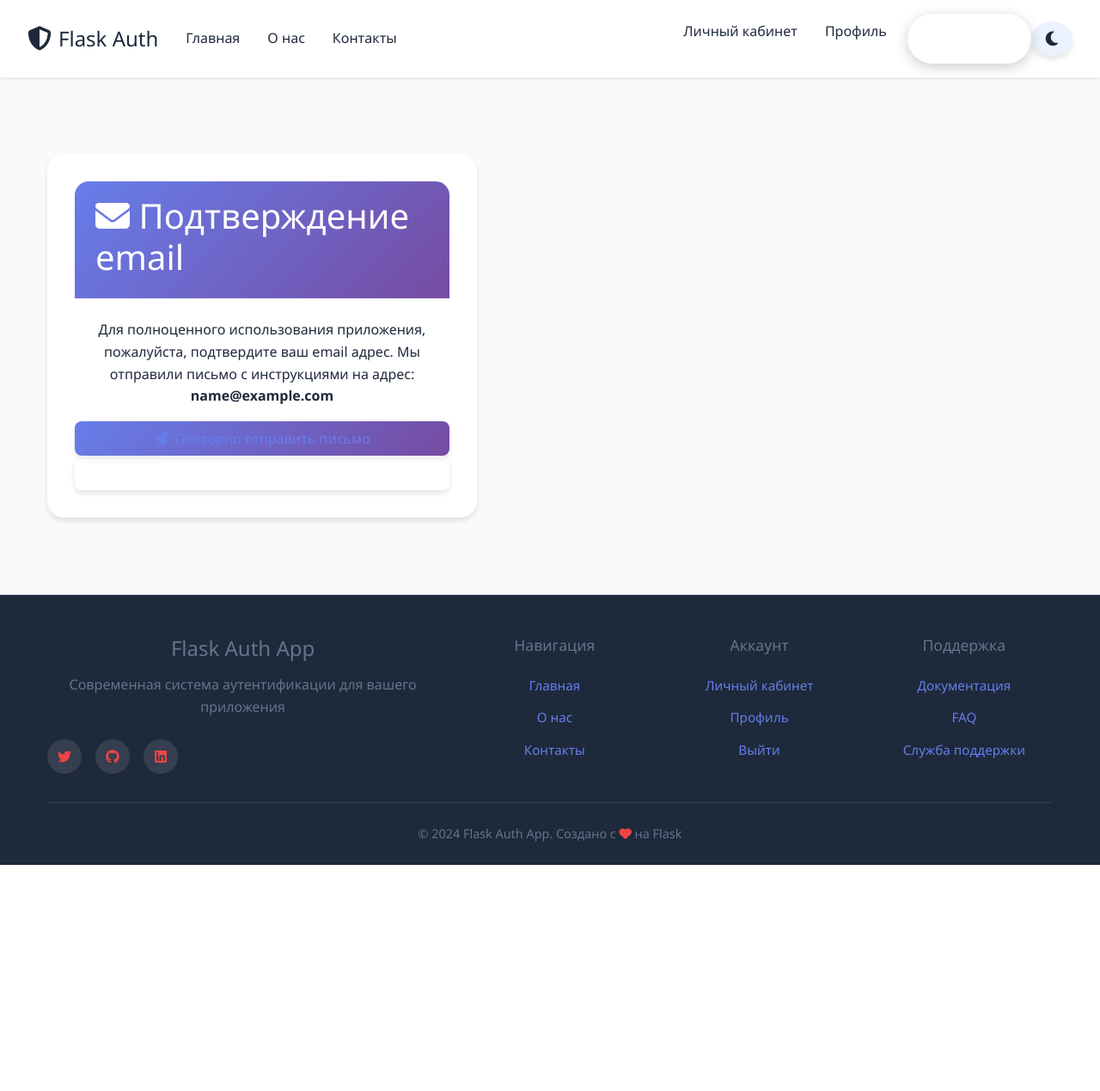
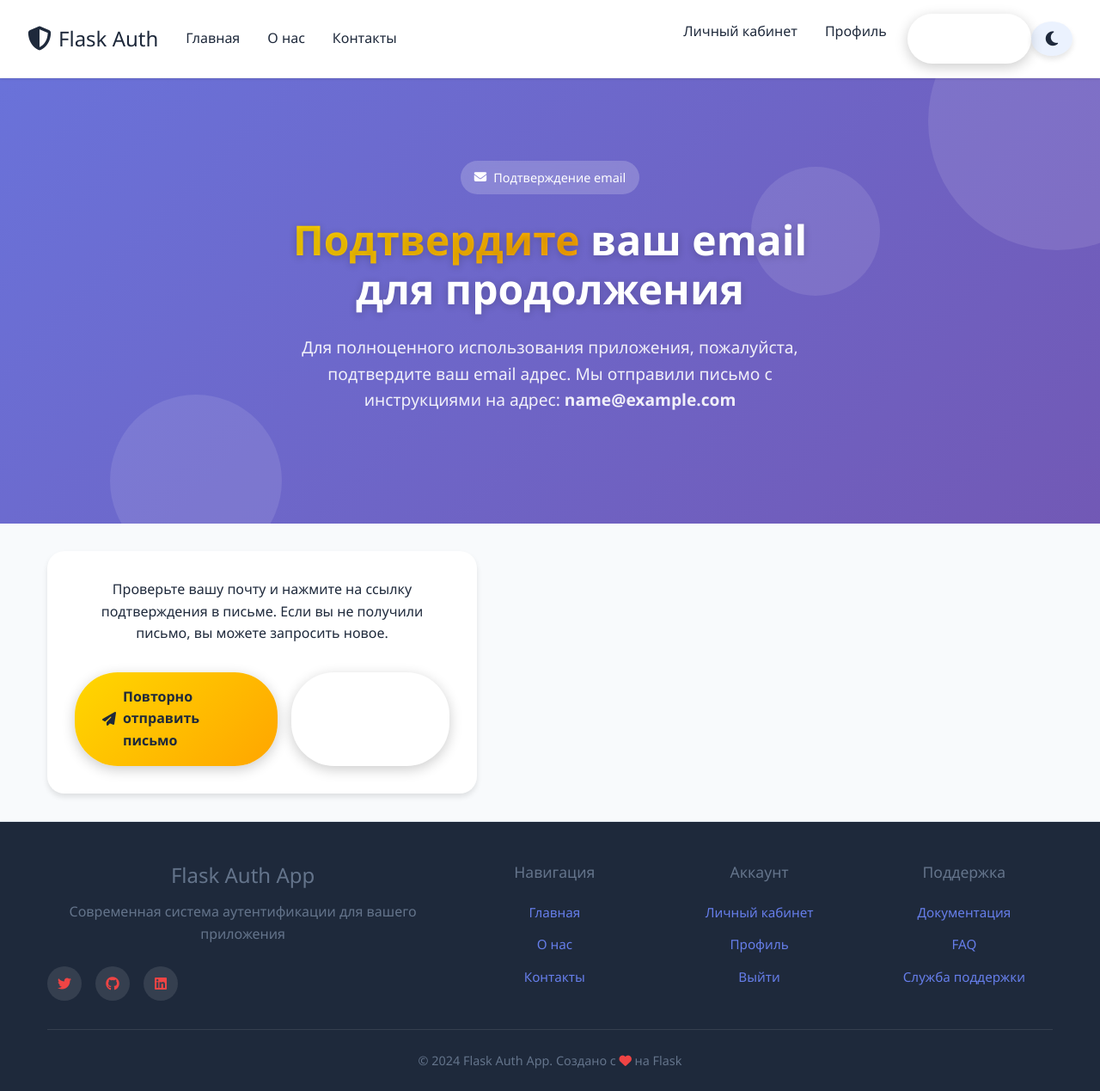
Before and after one commit to QuadDarv1ne/flask_auth_app_new, a Flask app: page /unconfirmed in a window 1280 px wide. Shown: the whole page at 86% size. Before the commit the page ends 1006 px from the top, so only its background shows below. Run offline with Flask 3, Linux system fonts and the light colour scheme; a user stored in the database is signed in; tables that the repository leaves empty hold one stand-in row (values such as "Sample post"); some libraries are stand-ins or nearby versions.

Commit message:
modified:   static/css/styles.css 	modified:   templates/auth/unconfirmed.html 	modified:   templates/auth/verify_2fa.html 	modified:   templates/base.html 	modified:   templates/main/setup_2fa.html

```diff
--- a/static/css/styles.css
+++ b/static/css/styles.css
@@ -1440,6 +1440,55 @@ body.dark-mode .form-validation-error {
     opacity: 0.8;
 }
 
+/* Enhanced Loading States */
+.btn-loading::after {
+    content: '';
+    position: absolute;
+    top: 50%;
+    left: 50%;
+    width: 20px;
+    height: 20px;
+    margin: -10px 0 0 -10px;
+    border: 2px solid transparent;
+    border-top-color: currentColor;
+    border-radius: 50%;
+    animation: spin 0.8s linear infinite;
+}
+
+/* Micro-interactions for buttons */
+.btn-modern {
+    position: relative;
+    overflow: hidden;
+    transition: all 0.3s cubic-bezier(0.25, 0.8, 0.25, 1);
+}
+
+.btn-modern::before {
+    content: '';
+    position: absolute;
+    top: 50%;
+    left: 50%;
+    width: 0;
+    height: 0;
+    border-radius: 50%;
+    background: rgba(255, 255, 255, 0.3);
+    transform: translate(-50%, -50%);
+    transition: width 0.6s, height 0.6s;
+}
+
+.btn-modern:active::before {
+    width: 300px;
+    height: 300px;
+}
+
+/* Form submission states */
+.form-submitting .btn-modern {
+    pointer-events: none;
+}
+
+.form-submitting .btn-text {
+    opacity: 0.7;
+}
+
 .btn-loading::after {
     content: '';
     position: absolute;
--- a/templates/auth/unconfirmed.html
+++ b/templates/auth/unconfirmed.html
@@ -3,33 +3,57 @@
 {% block title %}{{ title }} - Flask Auth App{% endblock %}
 
 {% block content %}
-<div class="auth-page">
+<div class="hero-modern">
+    <div class="hero-background">
+        <div class="hero-shapes">
+            <div class="shape shape-1"></div>
+            <div class="shape shape-2"></div>
+            <div class="shape shape-3"></div>
+        </div>
+    </div>
+
+    <div class="container">
+        <div class="hero-content-modern">
+            <div class="hero-text">
+                <div class="hero-badge">
+                    <i class="fas fa-envelope"></i>
+                    Подтверждение email
+                </div>
+
+                <h1 class="hero-title-modern">
+                    <span class="gradient-text">Подтвердите</span> ваш email<br>
+                    для продолжения
+                </h1>
+
+                <p class="hero-description">
+                    Для полноценного использования приложения, пожалуйста, подтвердите ваш email адрес.
+                    Мы отправили письмо с инструкциями на адрес:
+                    <strong>{{ current_user.email }}</strong>
+                </p>
+            </div>
+        </div>
+    </div>
+</div>
+
+<div class="features-modern">
     <div class="container">
         <div class="auth-card">
-            <div class="card-header">
-                <h1>
-                    <i class="fas fa-envelope"></i>
-                    Подтверждение email
-                </h1>
-            </div>
-
             <div class="alert alert-warning">
                 <i class="fas fa-exclamation-circle"></i>
                 <strong>Внимание!</strong> Ваш email адрес еще не подтвержден.
             </div>
 
             <p class="text-center">
-                Для полноценного использования приложения, пожалуйста, подтвердите ваш email адрес.
-                Мы отправили письмо с инструкциями на адрес:
-                <strong>{{ current_user.email }}</strong>
+                Проверьте вашу почту и нажмите на ссылку подтверждения в письме.
+                Если вы не получили письмо, вы можете запросить новое.
             </p>
 
-            <div class="auth-actions">
-                <a href="{{ url_for('auth.resend_confirmation') }}" class="btn btn-primary btn-block">
+            <div class="button-group-center">
+                <a href="{{ url_for('auth.resend_confirmation') }}" class="btn-modern btn-primary-modern">
                     <i class="fas fa-paper-plane"></i>
                     Повторно отправить письмо
                 </a>
-                <a href="{{ url_for('auth.logout') }}" class="btn btn-secondary btn-block">
+                <a href="{{ url_for('auth.logout') }}" class="btn-modern btn-secondary-modern">
                     <i class="fas fa-sign-out-alt"></i>
                     Выйти из аккаунта
                 </a>
--- a/templates/auth/verify_2fa.html
+++ b/templates/auth/verify_2fa.html
@@ -43,7 +43,7 @@
                     <label for="token">
                         <i class="fas fa-key"></i> {{ form.token.label.text }}
                     </label>
-                    {{ form.token(class="form-control", placeholder="Введите 6-значный код", autocomplete="off") }}
+                    {{ form.token(class="form-control text-center", placeholder="Введите 6-значный код", autocomplete="off", maxlength="6") }}
                     {% if form.token.errors %}
                         <div class="form-errors">
                             {% for error in form.token.errors %}
--- a/templates/base.html
+++ b/templates/base.html
@@ -143,7 +143,7 @@
     {% endwith %}
 
     <!-- Основной контент -->
-    <main class="main-content">
+    <main class="main-content" role="main">
         {% block content %}{% endblock %}
     </main>
 
@@ -442,6 +442,29 @@
                 strengthLabel.textContent = label;
             }
         });
+
+        // Form submission with loading states
+        document.addEventListener('DOMContentLoaded', function() {
+            const forms = document.querySelectorAll('form');
+            forms.forEach(form => {
+                form.addEventListener('submit', function() {
+                    // Add loading state to form
+                    this.classList.add('form-submitting');
+
+                    // Add loading state to submit buttons
+                    const submitButtons = this.querySelectorAll('button[type="submit"]');
+                    submitButtons.forEach(button => {
+                        button.classList.add('btn-loading');
+
+                        // Change button text if it has a btn-text element
+                        const btnText = button.querySelector('.btn-text');
+                        if (btnText) {
+                            btnText.textContent = 'Обработка...';
+                        }
+                    });
+                });
+            });
+        });
     </script>
     <!-- Bootstrap JS -->
     <script src="https://cdn.jsdelivr.net/npm/bootstrap@5.3.0/dist/js/bootstrap.bundle.min.js" defer crossorigin="anonymous"></script>
```
Also changed, not shown: other parts of static/css/styles.css (+76 -0 lines), templates/main/setup_2fa.html (+31 -8 lines).
